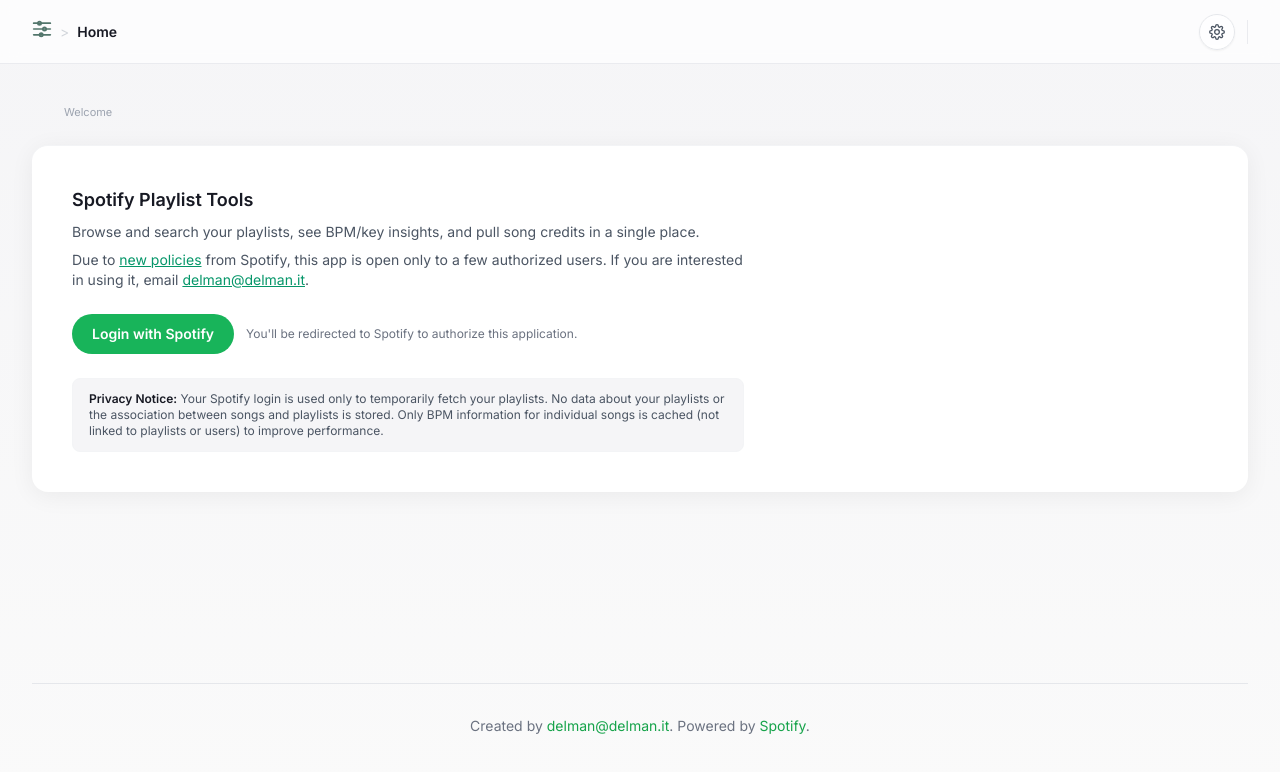
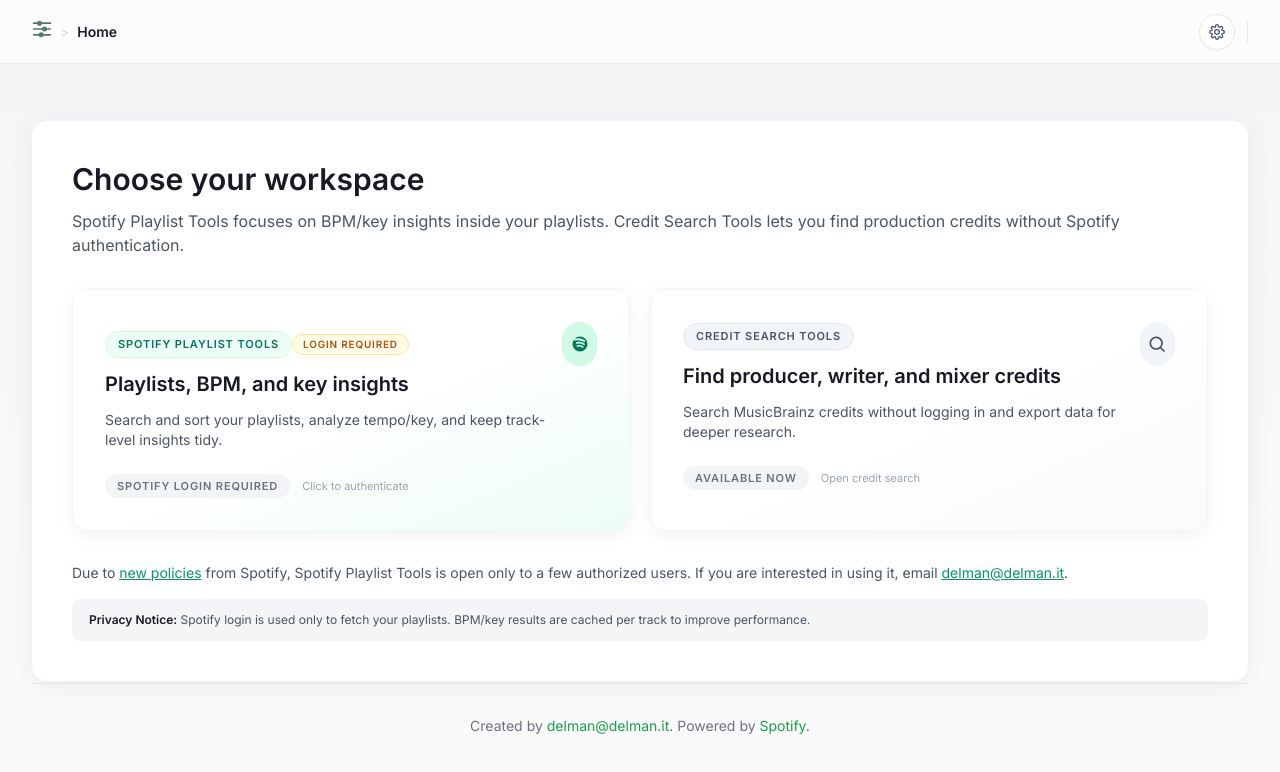
Before and after one commit to HA-n00b-alt/spotify-playlist-browser, a Next.js app: page / in a window 1280 px wide. Shown: the top 772 px of the page. Built offline with nearby package versions, Linux system fonts and the light colour scheme; no server answers.

Commit message:
feat: Add CookieBanner component and implement authentication checks in playlists

```diff
--- /dev/null
+++ b/app/components/CookieBanner.tsx
@@ -0,0 +1,66 @@
+'use client'
+
+import { useEffect, useState } from 'react'
+
+const STORAGE_KEY = 'cookie_banner_dismissed'
+
+const EU_COUNTRY_CODES = new Set([
+  'AT','BE','BG','HR','CY','CZ','DK','EE','FI','FR','DE','GR','HU','IE','IT','LV','LT','LU','MT','NL','PL','PT','RO','SK','SI','ES','SE',
+  'IS','LI','NO','CH','GB',
+])
+
+const isEULocale = (locale?: string) => {
+  if (!locale) return false
+  const parts = locale.split('-')
+  const country = parts.length > 1 ? parts[1].toUpperCase() : ''
+  return EU_COUNTRY_CODES.has(country)
+}
+
+const isEUTz = (tz?: string) => (tz ? tz.startsWith('Europe/') : false)
+
+export default function CookieBanner() {
+  const [visible, setVisible] = useState(false)
+
+  useEffect(() => {
+    if (typeof window === 'undefined') return
+    const dismissed = window.localStorage.getItem(STORAGE_KEY)
+    if (dismissed) return
+    const locale = navigator.language
+    const tz = Intl.DateTimeFormat().resolvedOptions().timeZone
+    if (isEULocale(locale) || isEUTz(tz)) {
+      setVisible(true)
+    }
+  }, [])
+
+  if (!visible) return null
+
+  return (
+    <div className="fixed inset-x-0 bottom-4 z-50 px-4 sm:px-8">
+      <div className="mx-auto max-w-5xl rounded-2xl border border-gray-200 bg-white/95 p-4 shadow-[0_8px_24px_rgba(0,0,0,0.08)] backdrop-blur">
+        <div className="flex flex-col gap-3 sm:flex-row sm:items-center sm:justify-between">
+          <p className="text-xs sm:text-sm text-gray-600">
+            This site uses essential cookies for authentication and preferences. By continuing, you agree to their use.
+          </p>
+          <div className="flex flex-wrap items-center gap-3">
+            <button
+              type="button"
+              onClick={() => {
+                window.localStorage.setItem(STORAGE_KEY, '1')
+                setVisible(false)
+              }}
+              className="inline-flex items-center rounded-full bg-[#18B45A] px-4 py-2 text-xs font-semibold text-white transition hover:bg-[#149A4C]"
+            >
+              Accept
+            </button>
+            <a
+              href="mailto:delman@delman.it"
+              className="text-xs font-medium text-gray-500 hover:text-gray-700 hover:underline"
+            >
+              Contact
+            </a>
+          </div>
+        </div>
+      </div>
+    </div>
+  )
+}
--- a/app/layout.tsx
+++ b/app/layout.tsx
@@ -5,6 +5,7 @@
 import PageViewTracker from './components/PageViewTracker'
 import { ErrorBoundary } from './components/ErrorBoundary'
 import { QueryProvider } from './providers/QueryProvider'
+import CookieBanner from './components/CookieBanner'
 
 export const metadata: Metadata = {
   title: 'Spotify Playlist Browser',
@@ -52,6 +53,7 @@
           <QueryProvider>
             <PageViewTracker />
             {children}
+            <CookieBanner />
             <SpeedInsights />
           </QueryProvider>
         </ErrorBoundary>
--- a/app/page.tsx
+++ b/app/page.tsx
@@ -1,4 +1,5 @@
 import Link from 'next/link'
+import { cookies } from 'next/headers'
 import PageHeader from './components/PageHeader'
 
 export default async function Home({
@@ -8,34 +9,24 @@
 }) {
   const params = await searchParams
   const error = params?.error
+  const cookieStore = await cookies()
+  const isAuthenticated = Boolean(
+    cookieStore.get('access_token')?.value || cookieStore.get('refresh_token')?.value
+  )
+  const spotifyToolsHref = isAuthenticated ? '/playlists' : '/api/auth/login'
 
   return (
     <main className="flex min-h-screen flex-col p-4 sm:p-8 bg-transparent">
       <div className="max-w-7xl mx-auto flex-1 w-full">
-        <PageHeader subtitle="Welcome" breadcrumbs={[{ label: 'Home' }]} />
+        <PageHeader subtitle="" breadcrumbs={[{ label: 'Home' }]} />
 
         <div className="rounded-2xl bg-white p-6 shadow-[0_4px_24px_rgba(0,0,0,0.06)] border-t border-gray-100 sm:p-10">
-          <div className="max-w-2xl space-y-6 text-sm text-gray-600">
-            <div className="space-y-2">
-              <h2 className="text-lg font-semibold text-[#171923]">Spotify Playlist Tools</h2>
-              <p>
-                Browse and search your playlists, see BPM/key insights, and pull song credits in a single place.
-              </p>
-              <p>
-                Due to{' '}
-                <a
-                  href="https://developer.spotify.com/blog/2025-04-15-updating-the-criteria-for-web-api-extended-access"
-                  target="_blank"
-                  rel="noopener noreferrer"
-                  className="text-emerald-600 hover:text-emerald-700 underline"
-                >
-                  new policies
-                </a>{' '}
-                from Spotify, this app is open only to a few authorized users. If you are interested in using it, email{' '}
-                <a href="mailto:delman@delman.it" className="text-emerald-600 hover:text-emerald-700 underline">
-                  delman@delman.it
-                </a>
-                .
+          <div className="space-y-8">
+            <div className="space-y-3">
+              <h2 className="text-2xl sm:text-3xl font-semibold text-[#171923]">Choose your workspace</h2>
+              <p className="text-sm sm:text-base text-gray-600">
+                Spotify Playlist Tools focuses on BPM/key insights inside your playlists. Credit Search Tools lets
+                you find production credits without Spotify authentication.
               </p>
             </div>
 
@@ -49,23 +40,91 @@
               </div>
             )}
 
-            <div className="flex flex-wrap items-center gap-3">
+            <div className="grid grid-cols-1 gap-5 lg:grid-cols-2">
               <Link
-                href="/api/auth/login"
-                className="inline-flex items-center rounded-full bg-[#18B45A] px-5 py-2.5 text-sm font-semibold text-white transition hover:bg-[#149A4C]"
+                href={spotifyToolsHref}
+                className="group relative overflow-hidden rounded-2xl border border-gray-100 bg-gradient-to-br from-white via-white to-emerald-50 p-6 sm:p-8 shadow-[0_4px_18px_rgba(0,0,0,0.06)] transition hover:-translate-y-0.5 hover:shadow-[0_8px_24px_rgba(0,0,0,0.08)]"
               >
-                Login with Spotify
+                <div className="flex items-start justify-between gap-4">
+                  <div className="space-y-3">
+                    <div className="inline-flex items-center gap-2 rounded-full border border-emerald-100 bg-emerald-50 px-3 py-1 text-[11px] font-semibold uppercase tracking-[0.08em] text-emerald-700">
+                      Spotify Playlist Tools
+                    </div>
+                    {!isAuthenticated && (
+                      <div className="inline-flex items-center rounded-full border border-amber-200 bg-amber-50 px-2.5 py-0.5 text-[10px] font-semibold uppercase tracking-[0.08em] text-amber-700">
+                        Login required
+                      </div>
+                    )}
+                    <h3 className="text-xl font-semibold text-[#171923]">Playlists, BPM, and key insights</h3>
+                    <p className="text-sm text-gray-600">
+                      Search and sort your playlists, analyze tempo/key, and keep track-level insights tidy.
+                    </p>
+                  </div>
+                  <div className="hidden sm:flex h-11 w-11 items-center justify-center rounded-full bg-emerald-100 text-emerald-700">
+                    <svg viewBox="0 0 24 24" className="h-5 w-5" fill="currentColor">
+                      <path d="M12 3a9 9 0 1 0 9 9 9 9 0 0 0-9-9Zm4.2 13.2a.9.9 0 0 1-1.24.34 7.5 7.5 0 0 0-6.12-1.2.9.9 0 0 1-.42-1.75 9.3 9.3 0 0 1 7.6 1.48.9.9 0 0 1 .34 1.13Zm1.56-3.52a1 1 0 0 1-1.4.38 9.7 9.7 0 0 0-8.06-1.43 1 1 0 1 1-.5-1.94 11.7 11.7 0 0 1 9.67 1.68 1 1 0 0 1 .3 1.31Zm.24-3.7a1.2 1.2 0 0 1-1.62.46 12.1 12.1 0 0 0-10.02-1.51 1.2 1.2 0 0 1-.7-2.29 14.5 14.5 0 0 1 12 1.82 1.2 1.2 0 0 1 .34 1.52Z" />
+                    </svg>
+                  </div>
+                </div>
+                <div className="mt-6 flex items-center gap-3 text-xs text-gray-500">
+                  <span className="rounded-full bg-gray-100 px-3 py-1 text-[11px] font-semibold uppercase tracking-[0.08em]">
+                    {isAuthenticated ? 'Authenticated' : 'Spotify login required'}
+                  </span>
+                  <span className="text-[11px] text-gray-400">Click to {isAuthenticated ? 'open playlists' : 'authenticate'}</span>
+                </div>
               </Link>
-              <span className="text-xs text-gray-500">
-                You&apos;ll be redirected to Spotify to authorize this application.
-              </span>
+
+              <Link
+                href="/credits"
+                className="group relative overflow-hidden rounded-2xl border border-gray-100 bg-gradient-to-br from-white via-white to-slate-50 p-6 sm:p-8 shadow-[0_4px_18px_rgba(0,0,0,0.06)] transition hover:-translate-y-0.5 hover:shadow-[0_8px_24px_rgba(0,0,0,0.08)]"
+              >
+                <div className="flex items-start justify-between gap-4">
+                  <div className="space-y-3">
+                    <div className="inline-flex items-center gap-2 rounded-full border border-slate-200 bg-slate-100 px-3 py-1 text-[11px] font-semibold uppercase tracking-[0.08em] text-slate-600">
+                      Credit Search Tools
+                    </div>
+                    <h3 className="text-xl font-semibold text-[#171923]">Find producer, writer, and mixer credits</h3>
+                    <p className="text-sm text-gray-600">
+                      Search MusicBrainz credits without logging in and export data for deeper research.
+                    </p>
+                  </div>
+                  <div className="hidden sm:flex h-11 w-11 items-center justify-center rounded-full bg-slate-100 text-slate-600">
+                    <svg viewBox="0 0 24 24" className="h-5 w-5" fill="currentColor">
+                      <path d="M11 3a8 8 0 1 0 4.9 14.3l4.4 4.4 1.4-1.4-4.4-4.4A8 8 0 0 0 11 3Zm0 2a6 6 0 1 1 0 12 6 6 0 0 1 0-12Z" />
+                    </svg>
+                  </div>
+                </div>
+                <div className="mt-6 flex items-center gap-3 text-xs text-gray-500">
+                  <span className="rounded-full bg-gray-100 px-3 py-1 text-[11px] font-semibold uppercase tracking-[0.08em]">
+                    Available now
+                  </span>
+                  <span className="text-[11px] text-gray-400">Open credit search</span>
+                </div>
+              </Link>
             </div>
 
-            <div className="rounded-lg border border-gray-100 bg-[#F5F5F7] px-4 py-3 text-xs text-gray-600">
-              <span className="font-semibold text-[#171923]">Privacy Notice:</span> Your Spotify login is used only to
-              temporarily fetch your playlists. No data about your playlists or the association between songs and
-              playlists is stored. Only BPM information for individual songs is cached (not linked to playlists or
-              users) to improve performance.
+            <div className="space-y-4 text-sm text-gray-600">
+              <p>
+                Due to{' '}
+                <a
+                  href="https://developer.spotify.com/blog/2025-04-15-updating-the-criteria-for-web-api-extended-access"
+                  target="_blank"
+                  rel="noopener noreferrer"
+                  className="text-emerald-600 hover:text-emerald-700 underline"
+                >
+                  new policies
+                </a>{' '}
+                from Spotify, Spotify Playlist Tools is open only to a few authorized users. If you are interested in
+                using it, email{' '}
+                <a href="mailto:delman@delman.it" className="text-emerald-600 hover:text-emerald-700 underline">
+                  delman@delman.it
+                </a>
+                .
+              </p>
+              <div className="rounded-lg border border-gray-100 bg-[#F5F5F7] px-4 py-3 text-xs text-gray-600">
+                <span className="font-semibold text-[#171923]">Privacy Notice:</span> Spotify login is used only to
+                fetch your playlists. BPM/key results are cached per track to improve performance.
+              </div>
             </div>
           </div>
         </div>
--- a/app/playlists/[id]/page.tsx
+++ b/app/playlists/[id]/page.tsx
@@ -256,6 +256,10 @@
       .then((data) => {
         if (data?.authenticated && data?.user) {
           setLoggedInUserName(data.user.display_name || data.user.id || null)
+          return
+        }
+        if (!data?.authenticated) {
+          window.location.href = '/'
         }
       })
       .catch(() => {})
@@ -303,7 +307,7 @@
       queryClient.clear()
       // Redirect to login
       setTimeout(() => {
-        window.location.href = '/api/auth/login'
+        window.location.href = '/'
       }, 1000)
     }
   }, [error, queryClient])
--- a/app/playlists/page.tsx
+++ b/app/playlists/page.tsx
@@ -1,4 +1,5 @@
 import Link from 'next/link'
+import { cookies } from 'next/headers'
 import { redirect } from 'next/navigation'
 import { getPlaylistsWithMetadata } from '@/lib/playlists'
 import PlaylistsTable from './PlaylistsTable'
@@ -39,6 +40,15 @@
 }
 
 export default async function PlaylistsPage() {
+  const cookieStore = await cookies()
+  const isAuthenticated = Boolean(
+    cookieStore.get('access_token')?.value || cookieStore.get('refresh_token')?.value
+  )
+
+  if (!isAuthenticated) {
+    redirect('/')
+  }
+
   let playlists: Playlist[] = []
   let error: string | null = null
   try {
@@ -89,35 +99,7 @@
   }
 
   if (error === 'Unauthorized') {
-    return (
-      <div className="min-h-screen flex flex-col p-4 sm:p-8 bg-transparent">
-        <div className="max-w-7xl mx-auto flex-1 w-full">
-          <PageHeader subtitle="Search and sort your playlists with ease" center />
-          <div className="flex items-center justify-center min-h-[60vh]">
-            <div className="text-center">
-              <h1 className="text-2xl font-bold mb-4">Please log in</h1>
-              <Link
-                href="/api/auth/login"
-                className="bg-green-500 hover:bg-green-600 text-white font-semibold py-2 px-4 rounded-full"
-              >
-                Login with Spotify
-              </Link>
-            </div>
-          </div>
-        </div>
-        <footer className="mt-auto py-6 sm:py-8 text-center text-xs sm:text-sm text-gray-500 border-t border-gray-200">
-          Created by{' '}
-          <a href="mailto:delman@delman.it" className="text-green-600 hover:text-green-700 hover:underline">
-            delman@delman.it
-          </a>
-          . Powered by{' '}
-          <a href="https://spotify.com" target="_blank" rel="noopener noreferrer" className="text-green-600 hover:text-green-700 hover:underline">
-            Spotify
-          </a>
-          .
-        </footer>
-      </div>
-    )
+    redirect('/')
   }
 
   if (error) {
```
